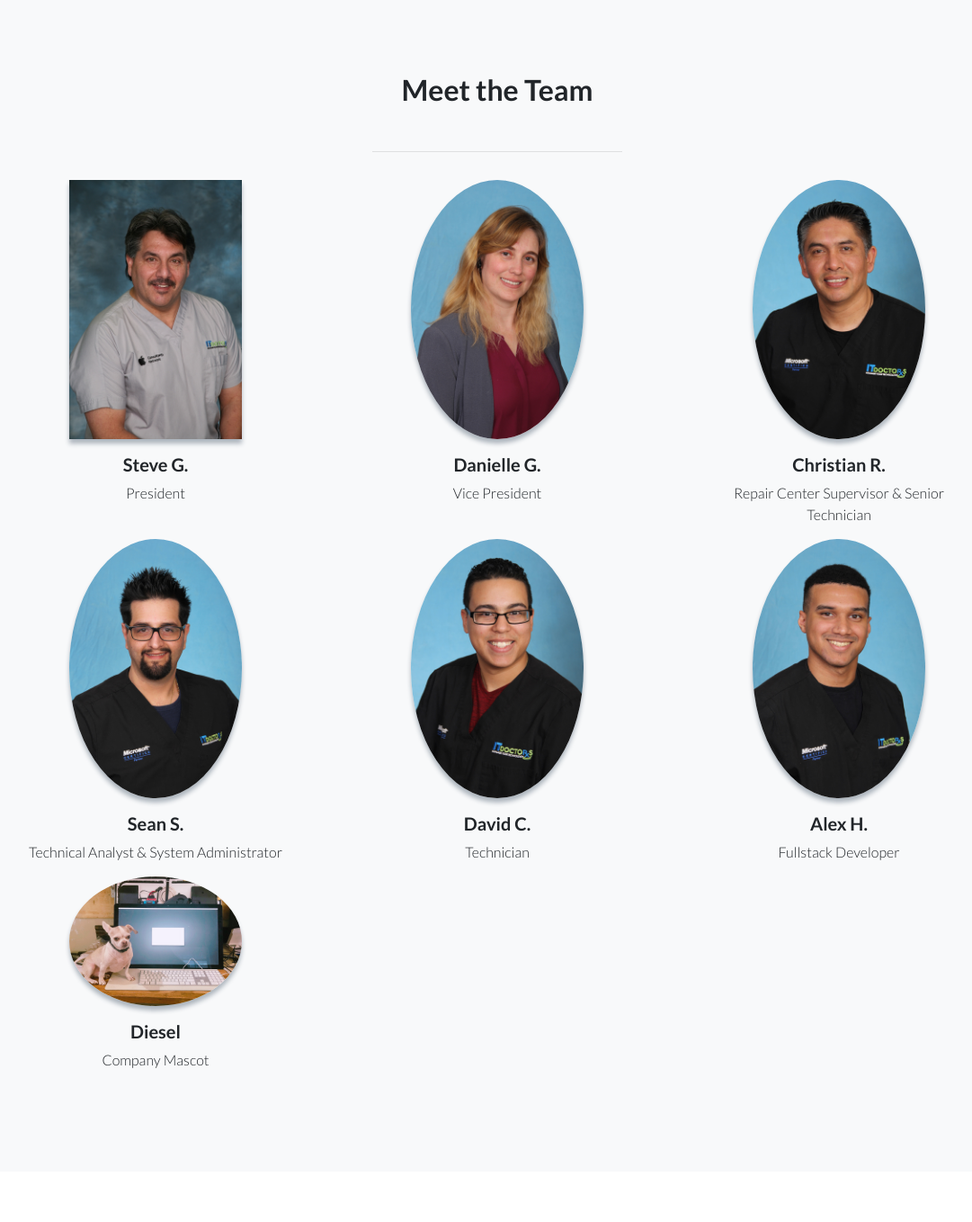
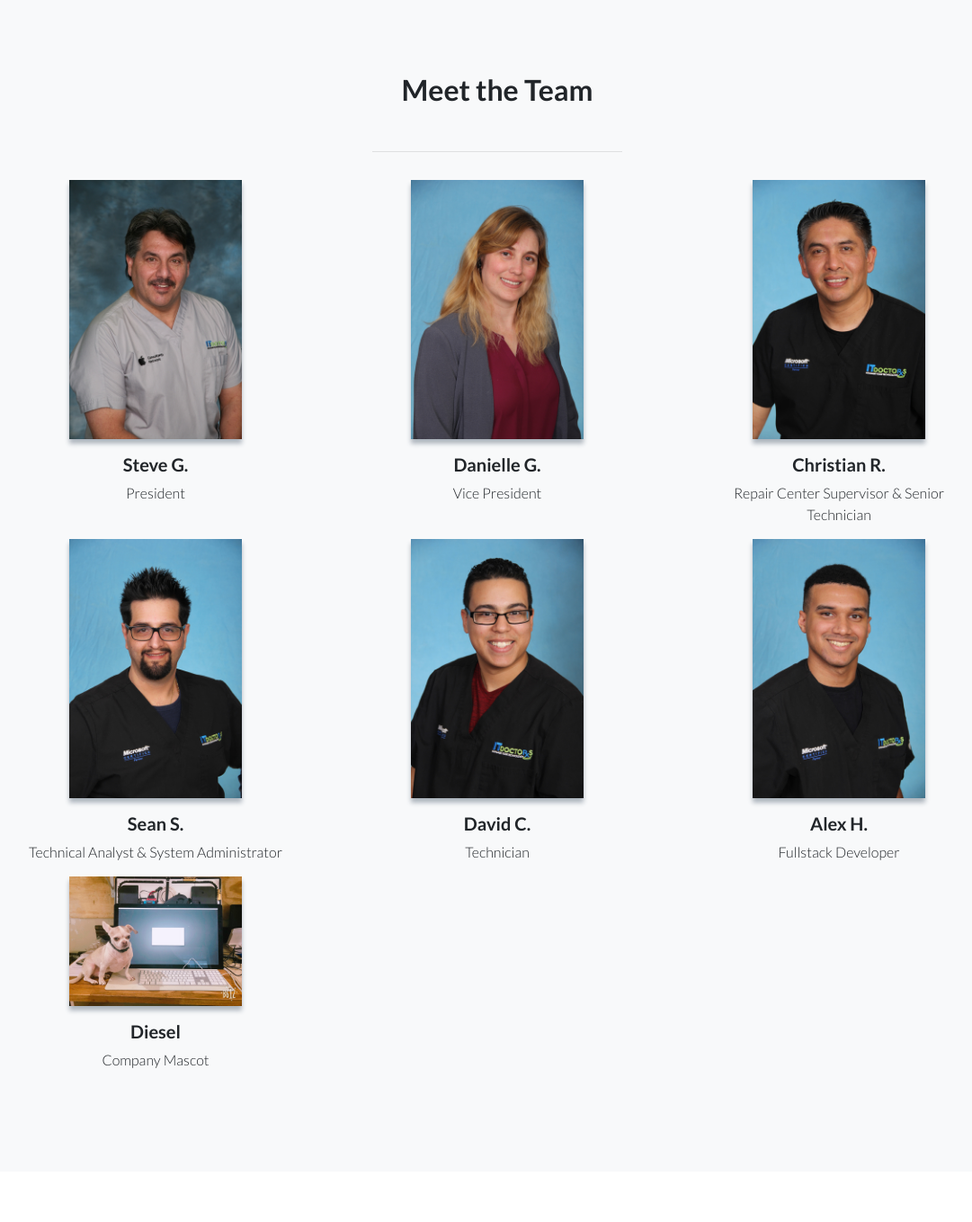
Before and after one commit to xael-dev/ITD, a Django app: page / in a window 1280 px wide. Shown: the part 3075-4433 px from the top of the page at 90% size, without its empty margins (87-1168 px from the left). Run offline with Django 3.2, Linux system fonts and the light colour scheme; some libraries are stand-ins or nearby versions; some web fonts are replaced.

Commit message:
Remove rounded image constraint

```diff
--- a/emailstore/templates/home/base.html
+++ b/emailstore/templates/home/base.html
@@ -180,42 +180,42 @@
         </div>
         <div class="col-lg-4">
           <div class="testimonial-item mx-auto mb-5 mb-lg-0">
-            <img class="img-fluid rounded-circle mb-3" src= {% static "img/img_0163.jpg" %} alt="">
+            <img class="img-fluid mb-3" src= {% static "img/img_0163.jpg" %} alt="">
             <h5>Danielle G.</h5>
             <p class="font-weight-light mb-0">Vice President</p>
           </div>
         </div>
         <div class="col-lg-4">
           <div class="testimonial-item mx-auto mb-5 mb-lg-0">
-            <img class="img-fluid rounded-circle mb-3" src={% static "img/img_0099.jpg" %} alt="">
+            <img class="img-fluid mb-3" src={% static "img/img_0099.jpg" %} alt="">
             <h5>Christian R.</h5>
             <p class="font-weight-light mb-0">Repair Center Supervisor & Senior Technician</p>
           </div>
         </div>
         <div class="col-lg-4">
           <div class="testimonial-item mx-auto mb-5 mb-lg-0">
-            <img class="img-fluid rounded-circle mb-3" src={% static "img/img_0071.jpg" %} alt="">
+            <img class="img-fluid mb-3" src={% static "img/img_0071.jpg" %} alt="">
             <h5>Sean S.</h5>
             <p class="font-weight-light mb-0">Technical Analyst & System Administrator</p>
           </div>
         </div>
         <div class="col-lg-4">
           <div class="testimonial-item mx-auto mb-5 mb-lg-0">
-            <img class="img-fluid rounded-circle mb-3" src={% static "img/img_0117.jpg" %} alt="">
+            <img class="img-fluid mb-3" src={% static "img/img_0117.jpg" %} alt="">
             <h5>David C.</h5>
             <p class="font-weight-light mb-0">Technician</p>
           </div>
         </div>
         <div class="col-lg-4">
           <div class="testimonial-item mx-auto mb-5 mb-lg-0">
-            <img class="img-fluid rounded-circle mb-3" src={% static "img/img_0009.jpg" %} alt="">
+            <img class="img-fluid mb-3" src={% static "img/img_0009.jpg" %} alt="">
             <h5>Alex H.</h5>
             <p class="font-weight-light mb-0">Fullstack Developer</p>
           </div>
         </div>
         <div class="col-lg-4">
           <div class="testimonial-item mx-auto mb-5 mb-lg-0">
-            <img class="img-fluid rounded-circle mb-3" src={% static "img/IMG_7811.JPG" %} alt="">
+            <img class="img-fluid mb-3" src={% static "img/IMG_7811.JPG" %} alt="">
             <h5>Diesel</h5>
             <p class="font-weight-light mb-0"> Company Mascot</p>
           </div>
```
